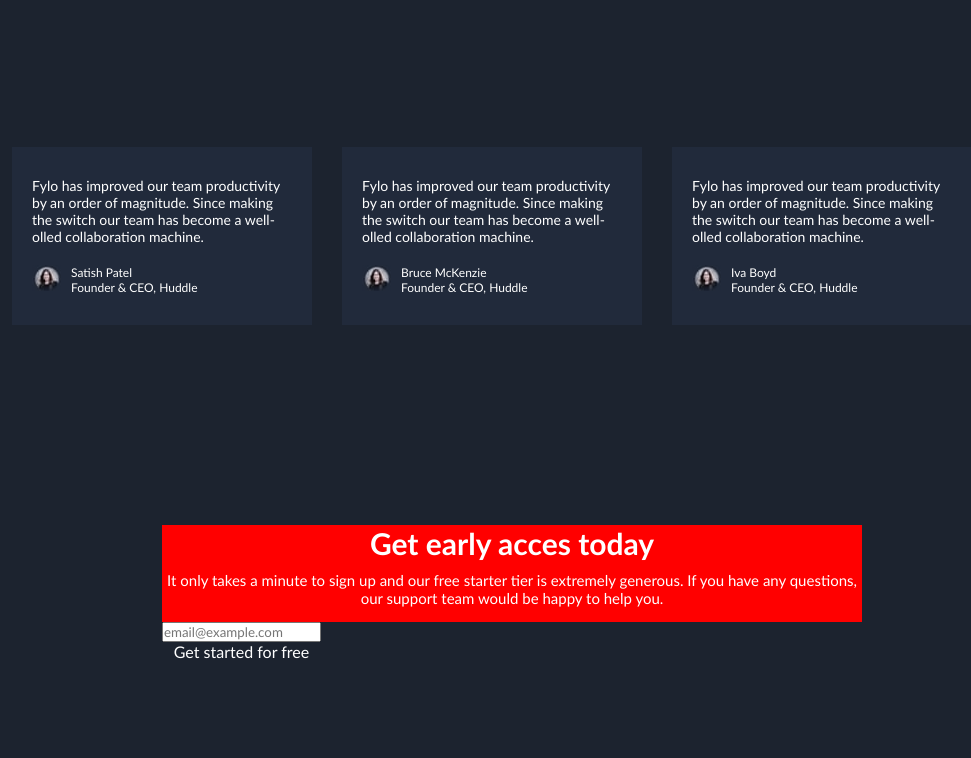
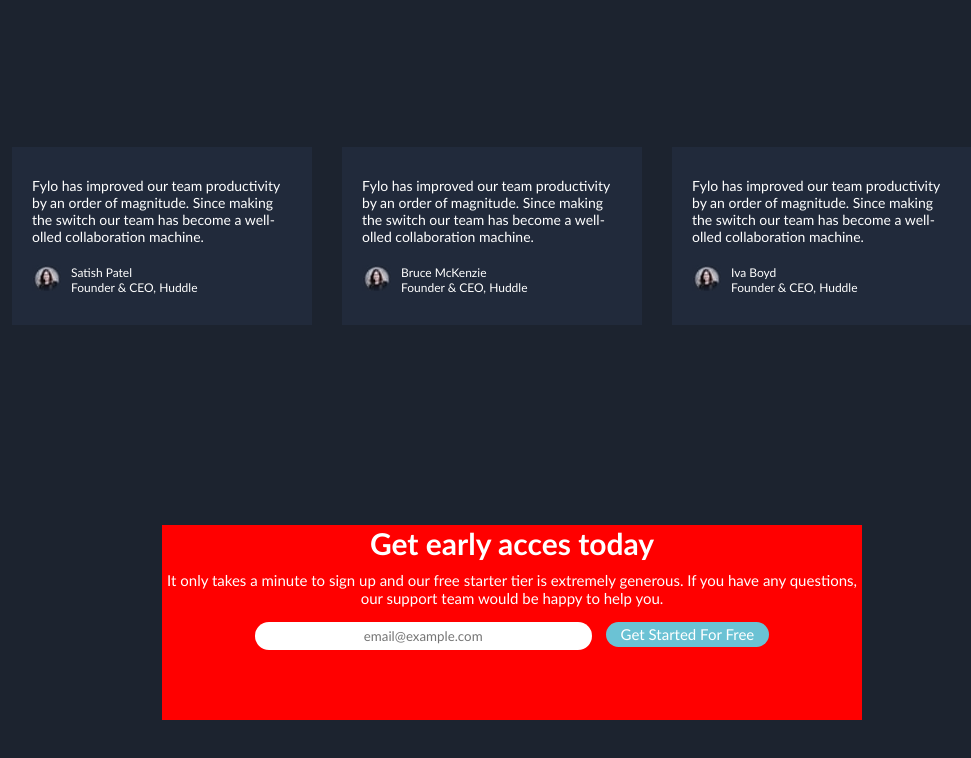
Before and after one commit to BrigitaK/Fylo, a plain HTML site: page index.html in a window 1280 px wide. Shown: the part 1824-2582 px from the top of the page, without its empty margins (128-1099 px from the left). Before the commit the page ends 2485 px from the top, so only its background shows below. Drawn offline with Linux system fonts and the light colour scheme.

Commit message:
main structure

```diff
--- a/css/main.css
+++ b/css/main.css
@@ -181,8 +181,9 @@ body{
 
         .footer-texts{
             color: #fff;
+            margin: 0 150px;
+            margin-bottom: 200px;
             background-color: red;
-            margin: 0 150px;
         }
             .footer-texts > h1{
                 font-size: 30px;
@@ -192,7 +193,28 @@ body{
                 font-size: 15px;
                 padding-bottom: 15px;
             }
-            .footer-texts .button{
-                display: inline-block;
-                float: left;
+           .footer-texts .btn1{
+               display: inline-block;
+               margin-bottom: 50px;
+               font-size: 15px;
+               line-height: 15px;
             }
+            .footer-texts .input{
+
+               display: inline-block;
+                background-color: #fff;
+                padding: 5px 90px;
+                margin-bottom: 20px;
+                text-align: center;
+                border-radius: 15px;
+                border: 1px solid transparent;
+                margin-right: 10px;
+            }
+            .footer-texts  .button{
+               display: inline-block;
+               padding: 5px 15px;
+               text-transform: capitalize;
+                background-color: #6bc2d4;
+                border-radius: 15px;
+
+            }
--- a/index.html
+++ b/index.html
@@ -111,9 +111,9 @@
                 <p>
                     It only takes a minute to sign up and our free starter tier is extremely generous. If you have any questions, our support team would be happy to help you.
                 </p>
-                <div class="button">
-                    <input type="text" placeholder="email@example.com">
-                    <div>Get started for free</div>
+                <div class="btn1">
+                    <input class="input" type="text" placeholder="email@example.com">
+                    <div class="button">Get started for free</div>
                 </div>
             </div>
         </div>
```
